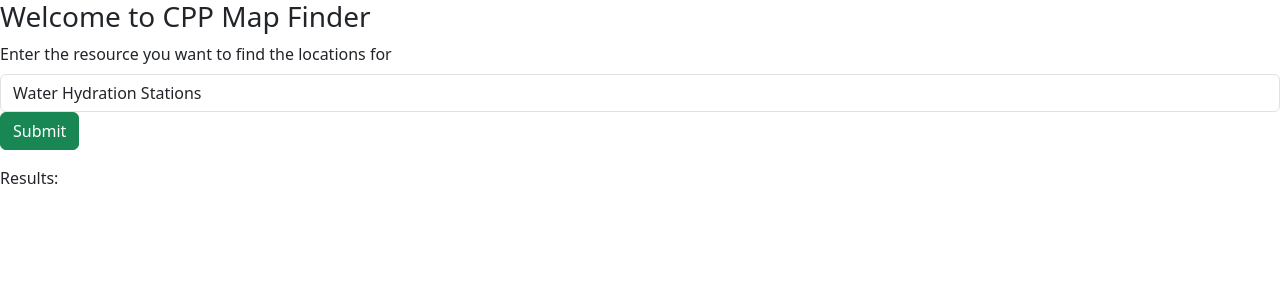
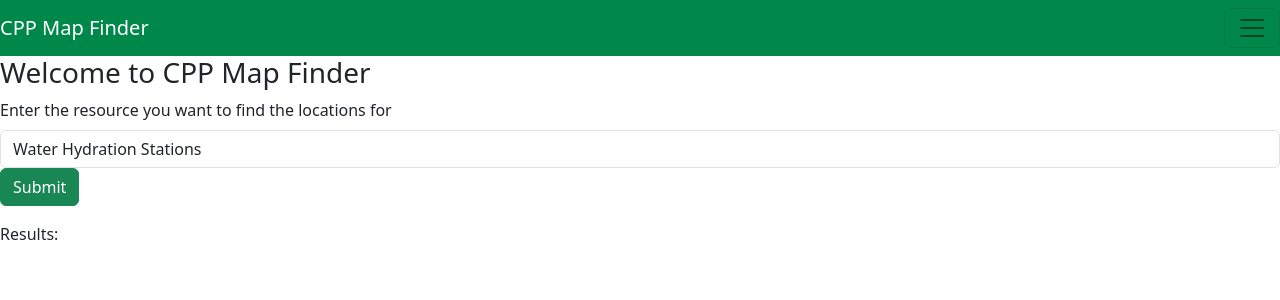
Before and after one commit to CS-4800-Team-Project-Spring-2023/cs4800-project, a Flask app: page / in a window 1280 px wide. Shown: the top 300 px of the page. Run offline with Flask 3, Linux system fonts and the light colour scheme; some libraries are stand-ins or nearby versions.

Commit message:
update index

```diff
--- a/templates/index.html
+++ b/templates/index.html
@@ -7,11 +7,28 @@
   <title>CPP Map Finder</title>
   <link href="/static/style.css" rel="stylesheet" type="text/css" />
   <script src="https://ajax.googleapis.com/ajax/libs/jquery/3.6.3/jquery.min.js"></script>
-  <link href="https://cdn.jsdelivr.net/npm/bootstrap@5.3.0-alpha1/dist/css/bootstrap.min.css" rel="stylesheet" integrity="sha384-GLhlTQ8iRABdZLl6O3oVMWSktQOp6b7In1Zl3/Jr59b6EGGoI1aFkw7cmDA6j6gD" crossorigin="anonymous">
-<script src="https://cdn.jsdelivr.net/npm/bootstrap@5.3.0-alpha1/dist/js/bootstrap.bundle.min.js" integrity="sha384-w76AqPfDkMBDXo30jS1Sgez6pr3x5MlQ1ZAGC+nuZB+EYdgRZgiwxhTBTkF7CXvN" crossorigin="anonymous"></script>
+	<link href="https://cdn.jsdelivr.net/npm/bootstrap@5.3.0-alpha1/dist/css/bootstrap.min.css" rel="stylesheet" integrity="sha384-GLhlTQ8iRABdZLl6O3oVMWSktQOp6b7In1Zl3/Jr59b6EGGoI1aFkw7cmDA6j6gD" crossorigin="anonymous">
+	<script src="https://code.jquery.com/jquery-3.3.1.slim.min.js" integrity="sha384-q8i/X+965DzO0rT7abK41JStQIAqVgRVzpbzo5smXKp4YfRvH+8abtTE1Pi6jizo" crossorigin="anonymous"></script>
+	<script src="https://cdn.jsdelivr.net/npm/popper.js@1.14.3/dist/umd/popper.min.js" integrity="sha384-ZMP7rVo3mIykV+2+9J3UJ46jBk0WLaUAdn689aCwoqbBJiSnjAK/l8WvCWPIPm49" crossorigin="anonymous"></script>
+	<script src="https://cdn.jsdelivr.net/npm/bootstrap@4.1.3/dist/js/bootstrap.min.js" integrity="sha384-ChfqqxuZUCnJSK3+MXmPNIyE6ZbWh2IMqE241rYiqJxyMiZ6OW/JmZQ5stwEULTy" crossorigin="anonymous"></script>
+	<script src="https://cdn.jsdelivr.net/npm/bootstrap@5.3.0-alpha1/dist/js/bootstrap.bundle.min.js" integrity="sha384-w76AqPfDkMBDXo30jS1Sgez6pr3x5MlQ1ZAGC+nuZB+EYdgRZgiwxhTBTkF7CXvN" crossorigin="anonymous"></script>
 </head>
 
 <body>
+  <nav class="navbar navbar-light" style="background-color: #00884A;">
+		<a class="navbar-brand" href="#" style="color:white;">CPP Map Finder</a>
+		<button class="navbar-toggler" type="button" data-toggle="collapse" data-target="#navbarNavAltMarkup" aria-controls="navbarNavAltMarkup" aria-expanded="false" aria-label="Toggle navigation">
+			<span class="navbar-toggler-icon"></span>
+		</button>
+
+		<div class="collapse navbar-collapse" id="navbarNavAltMarkup">
+			<div class="navbar-nav">
+				<a class="nav-item nav-link" style="color:white;" href="{{ url_for('index') }}">Home</a>
+				<a class="nav-item nav-link" style="color:white;" href="{{ url_for('map') }}">Map</a>
+				<a class="nav-item nav-link" style="color:white;" href="{{ url_for('about') }}">About</a>
+			</div>
+		</div>
+	</nav>
   <h3>Welcome to CPP Map Finder</h3>
   <div>
     <form>
```
